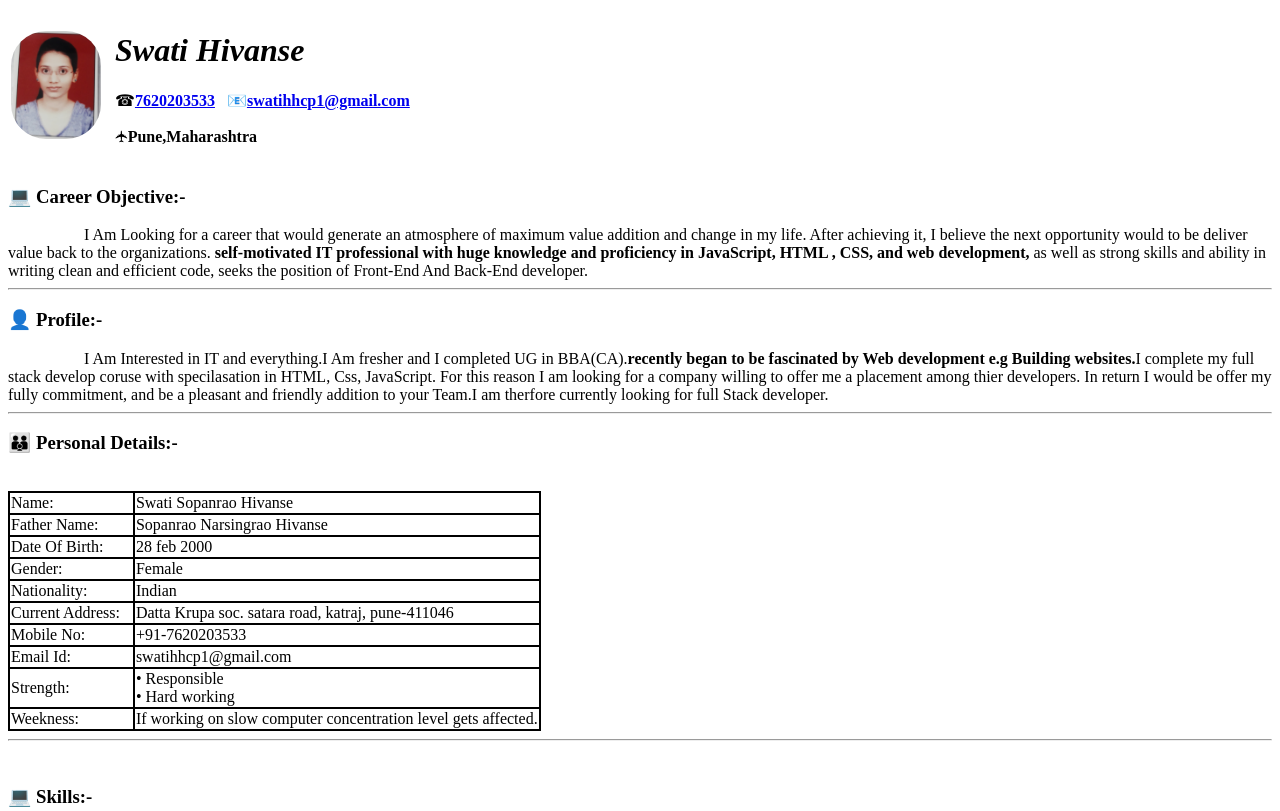
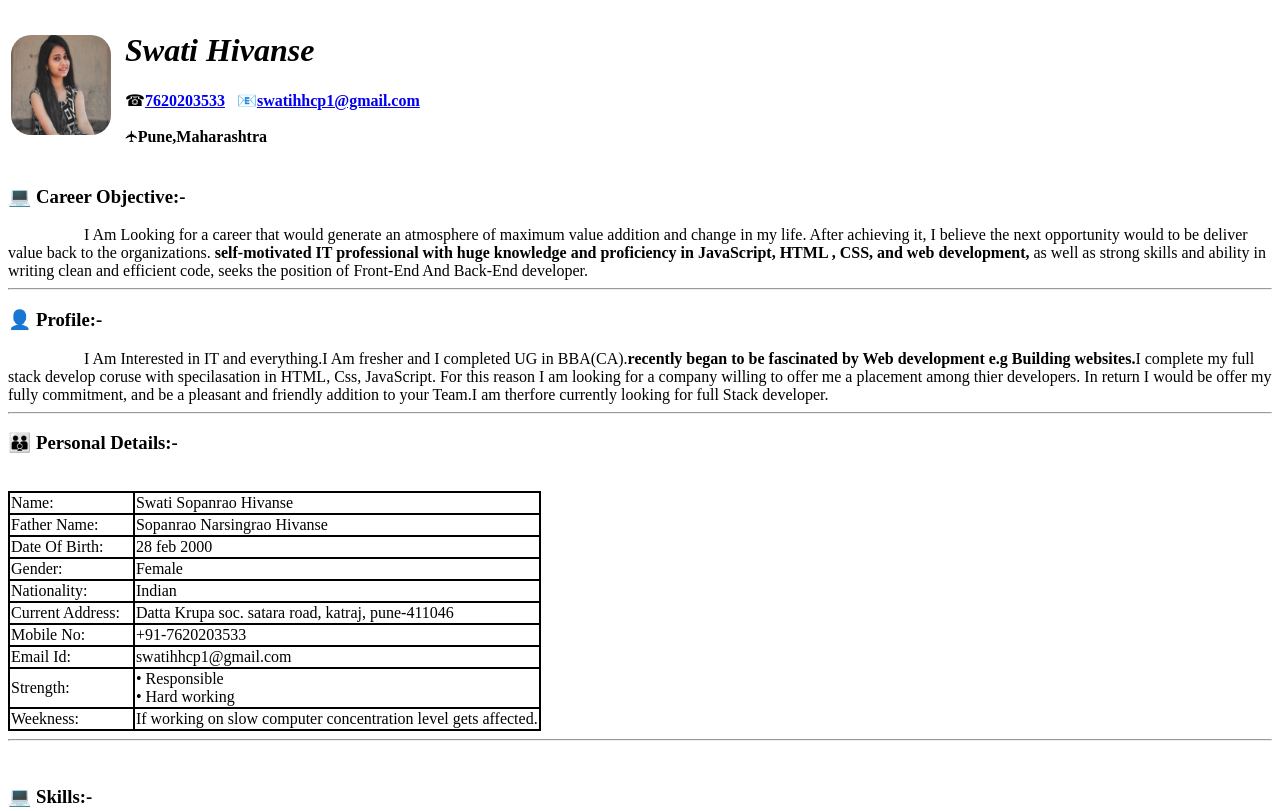
Before and after one commit to swatihivanse/swati, a plain HTML site: page index.html in a window 1280 px wide. Shown: the top 811 px of the page. Drawn offline with Linux system fonts and the light colour scheme.

Commit message:
Add files via upload

```diff
--- a/index.html
+++ b/index.html
@@ -10,8 +10,9 @@
 <style>
     img {
 
-        width: 90px;
-        border-radius: 35px;
+        width: 100px;
+        height: 100px;
+        border-radius: 20px;
         margin-right: 10px;
     }
 </style>
@@ -21,7 +22,7 @@
         <tbody>
             <tr>
                 <td>
-                    <img src="profile.jpg">
+                    <img src="pro.jpg">
                 </td>
                 <td>
                    <h1><em>Swati Hivanse</em></h1> &phone;<b><a href="tel:+7620203533">7620203533</a></b>&nbsp;&nbsp;
```
Also changed, not shown: pro.jpg (added).
